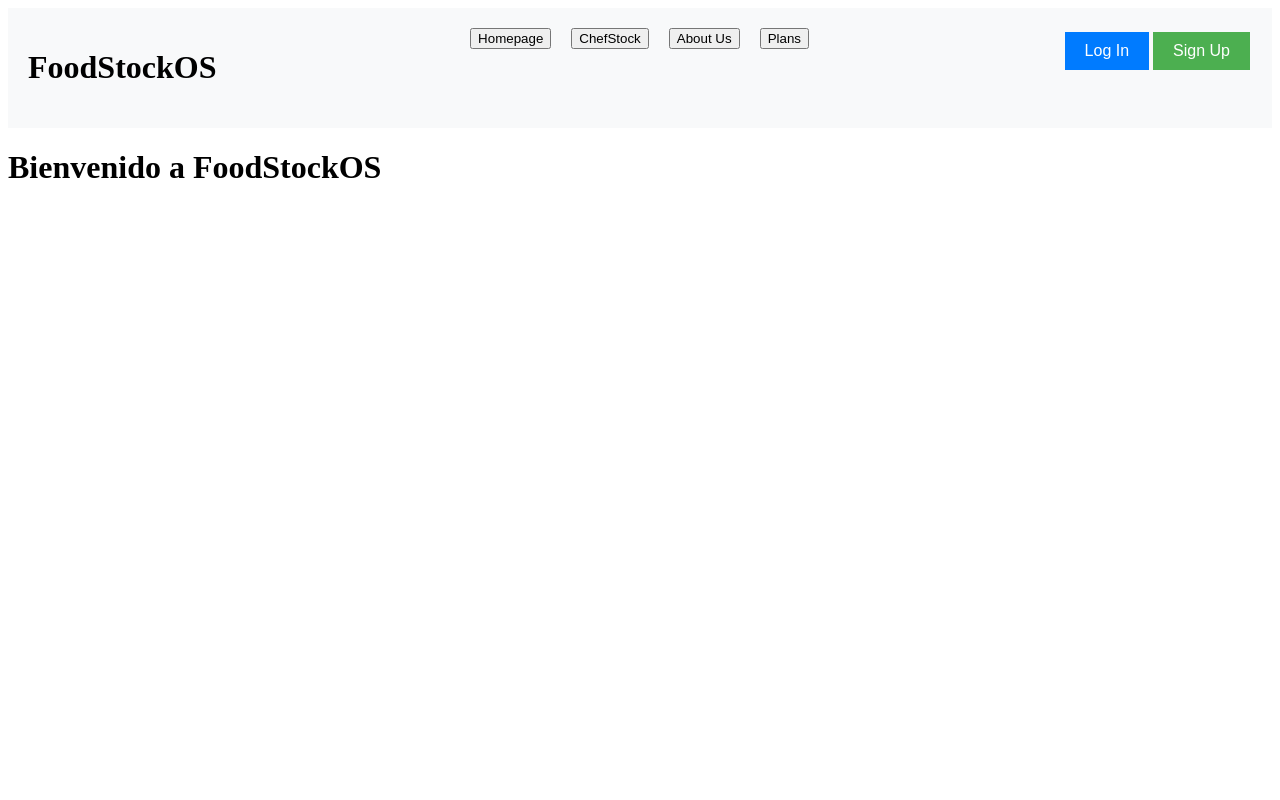
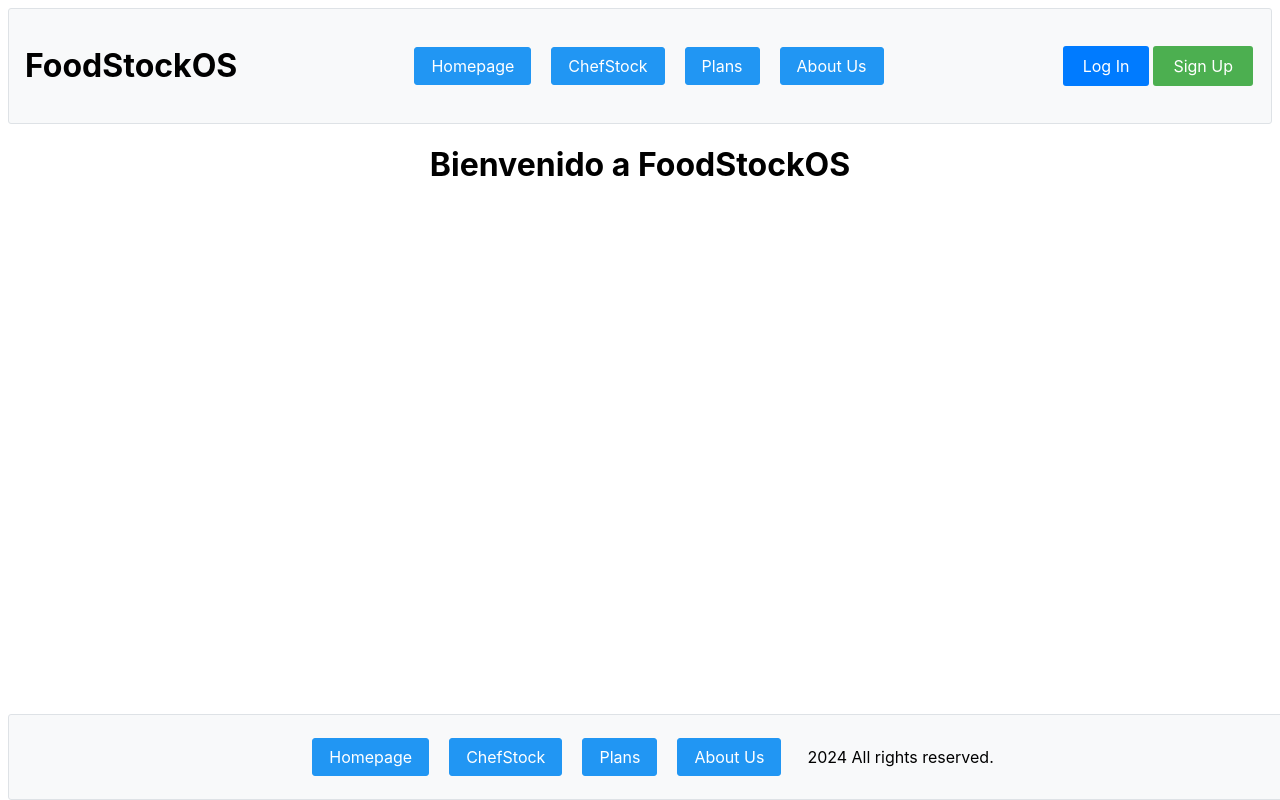
Before and after one commit to U201910146/ChefStock, a Vue app: page / in a window 1280 px wide. Built offline with nearby package versions, Linux system fonts and the light colour scheme.

Commit message:
feat(homepage): Add Prime Vue Header Footer and Buttons

```diff
--- a/src/App.vue
+++ b/src/App.vue
@@ -1,27 +1,47 @@
 <template>
   <div id="app">
-    <header>
-      <div class="left">
+    <Toolbar class="header">
+      <template #start>
         <h1>FoodStockOS</h1>
-      </div>
-      <div class="middle">
-        <router-link to="/homepage"><button>Homepage</button></router-link>
-        <router-link to="/chefstock"><button>ChefStock</button></router-link>
-        <router-link to="/aboutus"><button>About Us</button></router-link>
-        <router-link to="/plans"><button>Plans</button></router-link>
-      </div>
-      <div class="right">
-        <router-link to="/login"><button class="login">Log In</button></router-link>
-        <router-link to="/signup"><button class="signup">Sign Up</button></router-link>
-      </div>
-    </header>
+      </template>
+      <template #center>
+        <router-link to="/homepage"><Button label="Homepage" /></router-link>
+        <router-link to="/chefstock"><Button label="ChefStock" /></router-link>
+        <router-link to="/plans"><Button label="Plans" /></router-link>
+        <router-link to="/aboutus"><Button label="About Us" /></router-link>
+      </template>
+      <template #end>
+        <router-link to="/login"><Button label="Log In" class="login" /></router-link>
+        <router-link to="/signup"><Button label="Sign Up" class="signup" /></router-link>
+      </template>
+    </Toolbar>
+    <div class="content">
     <router-view/>
     </div>
+    <Toolbar class="footer">
+      <template #start>
+        <router-link to="/homepage"><Button label="Homepage" /></router-link>
+        <router-link to="/chefstock"><Button label="ChefStock" /></router-link>
+        <router-link to="/plans"><Button label="Plans" /></router-link>
+        <router-link to="/aboutus"><Button label="About Us" /></router-link>
+      </template>
+      <template #end>
+        <p class="rights">2024 All rights reserved.</p>
+      </template>
+    </Toolbar>
+  </div>
 </template>
 
 <script>
+import Button from 'primevue/button';
+import Toolbar from 'primevue/toolbar';
+
 export default {
-  name: 'LandingPage'
+  name: 'LandingPage',
+  components: {
+    Button,
+    Toolbar
+  }
 }
 </script>
 
@@ -73,4 +93,22 @@ button {
   margin: 20px 0;
   cursor: pointer;
 }
+.footer {
+  position: fixed;
+  bottom: 0;
+  width: 100%;
+  display: flex;
+  justify-content: center;
+}
+.right {
+  position: absolute;
+  right: 20px;
+}
+.right .rights {
+  font-size: 0.8em;
+}
+
+.content{
+  margin-bottom: 300px;
+}
 </style>
--- a/src/components/AboutUs.vue
+++ b/src/components/AboutUs.vue
@@ -1,6 +1,25 @@
 <template>
-  <div>
-    <!-- Aquí va el contenido de tu página About Us -->
+  <div class="team">
+    <div class="member">
+      <img src="./path-to-image1.jpg" alt="Miembro 1">
+      <h2>Tomas Ortiz Fajardo</h2>
+    </div>
+    <div class="member">
+      <img src="./path-to-image2.jpg" alt="Miembro 2">
+      <h2>Joan Jefferson Talizo Balbin</h2>
+    </div>
+    <div class="member">
+      <img src="./path-to-image3.jpg" alt="Miembro 3">
+      <h2>José Daniel Mario Calderón Huamán</h2>
+    </div>
+    <div class="member">
+      <img src="./path-to-image4.jpg" alt="Miembro 4">
+      <h2>Nombre Completo 4</h2>
+    </div>
+    <div class="member">
+      <img src="./path-to-image5.jpg" alt="Miembro 5">
+      <h2>Nombre Completo 5</h2>
+    </div>
   </div>
 </template>
 
@@ -11,5 +30,17 @@ export default {
 </script>
 
 <style scoped>
-/* Aquí puedes agregar estilos para la página About Us */
+.team {
+  display: flex;
+  justify-content: space-around;
+  padding: 20px;
+}
+.member {
+  text-align: center;
+}
+.member img {
+  width: 100px;
+  height: 100px;
+  border-radius: 50%;
+}
 </style>
--- a/src/components/HomePage.vue
+++ b/src/components/HomePage.vue
@@ -1,6 +1,6 @@
 <template>
-  <div>
-    <h1>Bienvenido a FoodStockOS</h1>
+  <div class="container">
+    <h1 class="welcome-text">Bienvenido a FoodStockOS</h1>
   </div>
 </template>
 
@@ -11,5 +11,11 @@ export default {
 </script>
 
 <style scoped>
-
+.container {
+  display: flex;
+  justify-content: center;
+}
+.welcome-text {
+  text-align: left;
+}
 </style>
```
Also changed, not shown: src/main.js (+8 -0 lines), src/assets/theme.scss (renamed from src/assets/main.css).
